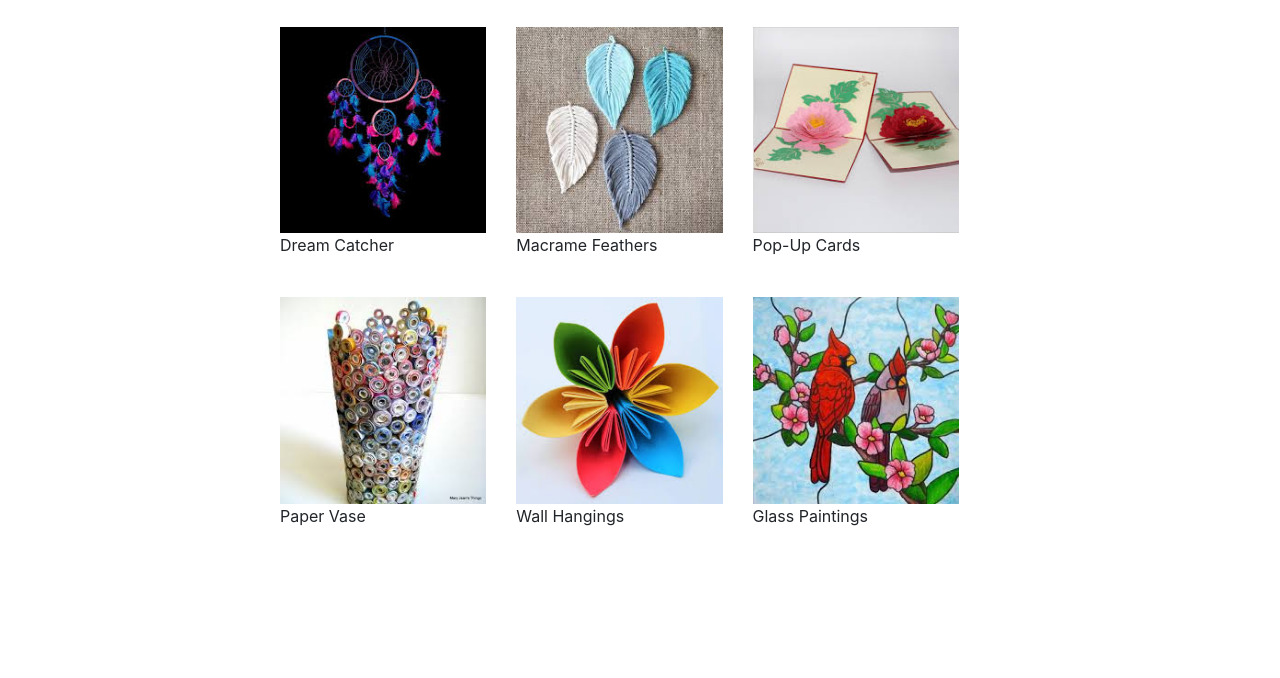
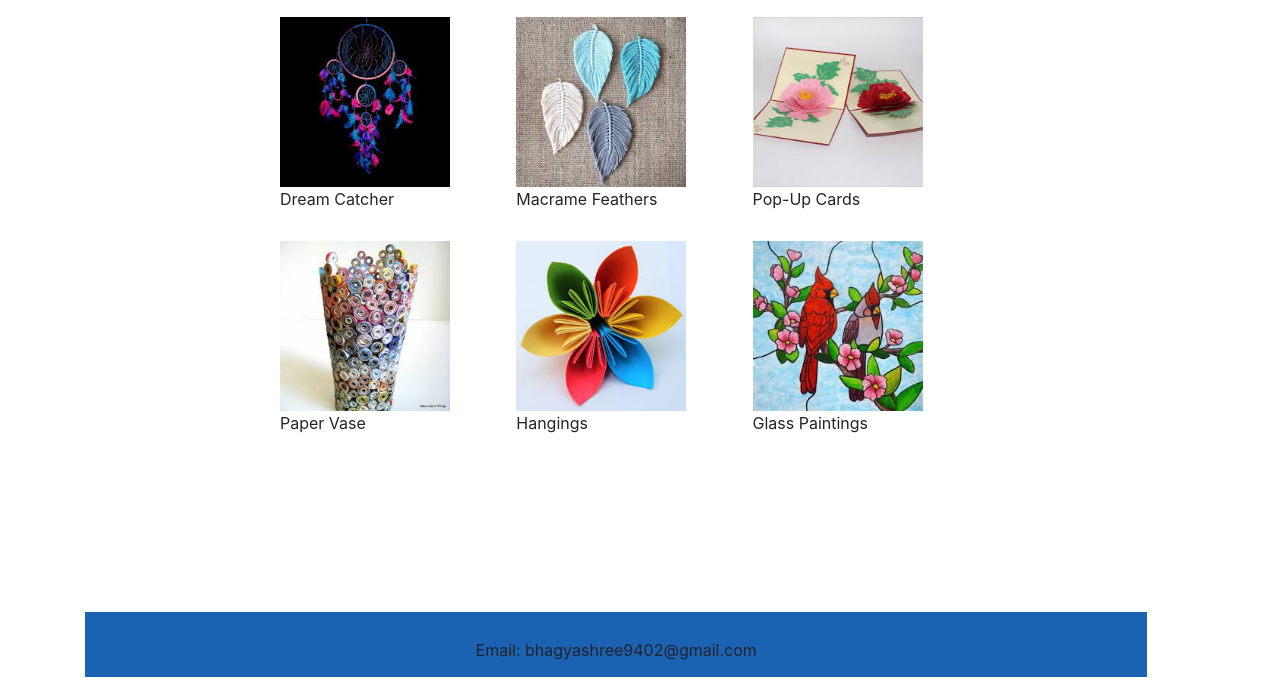
Before and after one commit to Bhagyashree9402/2nd_Assignment, a plain HTML site: page porfolio.html in a window 1280 px wide. Shown: the part 123-801 px from the top of the page. Drawn offline with nearby package versions, Linux system fonts and the light colour scheme.

Commit message:
footer element is added to all html files using mdbootstarp.com

```diff
--- a/assets/styles/nav.css
+++ b/assets/styles/nav.css
@@ -1,4 +1,4 @@
-.nav-items ul {
+ .nav-items ul {
     align-self: center;
     margin-right: 20px;
 }
--- a/assets/styles/styles.css
+++ b/assets/styles/styles.css
@@ -1,6 +1,6 @@
 .row{
-    margin-bottom: 20px;
-    margin-top: 20px;
+    margin-bottom: 10px;
+    margin-top: 10px;
     margin-left:180px;
     margin-right:180x;
 }
@@ -11,12 +11,17 @@
     padding-bottom: 10px;
 }
 
-.h1{
-    padding-top: 30px;
+footer {
+    position: absolute;
+    bottom: 0;
+    width: 83%;
+    height: 65px;
+    clear:both;
+    background-color: rgb(28, 98, 179);
+    padding-top:10px;
 }
-.p{
-    margin-top: 20px;
-    padding: 40px;
-  padding-top: 100px;
-  line-height: 40px;
-}
+
+  .img-fluid{
+      width: 170px;
+      height: 170px;
+  }
--- a/porfolio.html
+++ b/porfolio.html
@@ -3,7 +3,7 @@
 
 <head>
     <meta charset="UTF-8">
-    <meta name="viewport" content="width=device-width, initial-scale=1.0">
+    <meta name="viewport" content="width=device-width, initial-scale=1.0,shrink-to-fit=no">
 
     <!-- Bootstrap CSS -->
     <link rel="stylesheet" href="https://stackpath.bootstrapcdn.com/bootstrap/4.4.1/css/bootstrap.min.css"
@@ -39,35 +39,42 @@
 
         <h1>Portfolio</h1>
         <div class="row">
-            <div class="col-lg-3">
+            <div class="col-md-3">
                 <img src="./assets/styles/img/download1.jpg" class="img-fluid">
                 Dream Catcher
             </div>
-            <div class="col-lg-3">
+            <div class="col-md-3">
                 <img src="./assets/styles/img/download2.jpg" class="img-fluid">
                 Macrame Feathers
             </div>
 
-            <div class="col-lg-3">
+            <div class="col-md-3">
                 <img src="./assets/styles/img/download3.jpg" class="img-fluid">
                 Pop-Up Cards
             </div>
         </div>
 
         <div class="row">
-            <div class="col-lg-3">
+            <div class="col-md-3">
                 <img src="./assets/styles/img/images.jpg" class="img-fluid">
                 Paper Vase
             </div>
-            <div class="col-lg-3">
+            <div class="col-md-3">
                 <img src="./assets/styles/img/download5.jpg" class="img-fluid">
-                Wall Hangings
+                Hangings
             </div>
-            <div class="col-lg-3">
+            <div class="col-md-3">
                 <img src="./assets/styles/img/download7.jpg" class="img-fluid">
                 Glass Paintings
             </div>
         </div>
+
+        <!-- Footer -->
+        <footer class="page-footer font-small blue">
+            <div class="footer-copyright text-center py-3">Email: bhagyashree9402@gmail.com
+            </div>
+        </footer>
+
 
     </div>
 
```
Also changed, not shown: contact.html (+6 -0 lines), index.html (+23 -8 lines).
